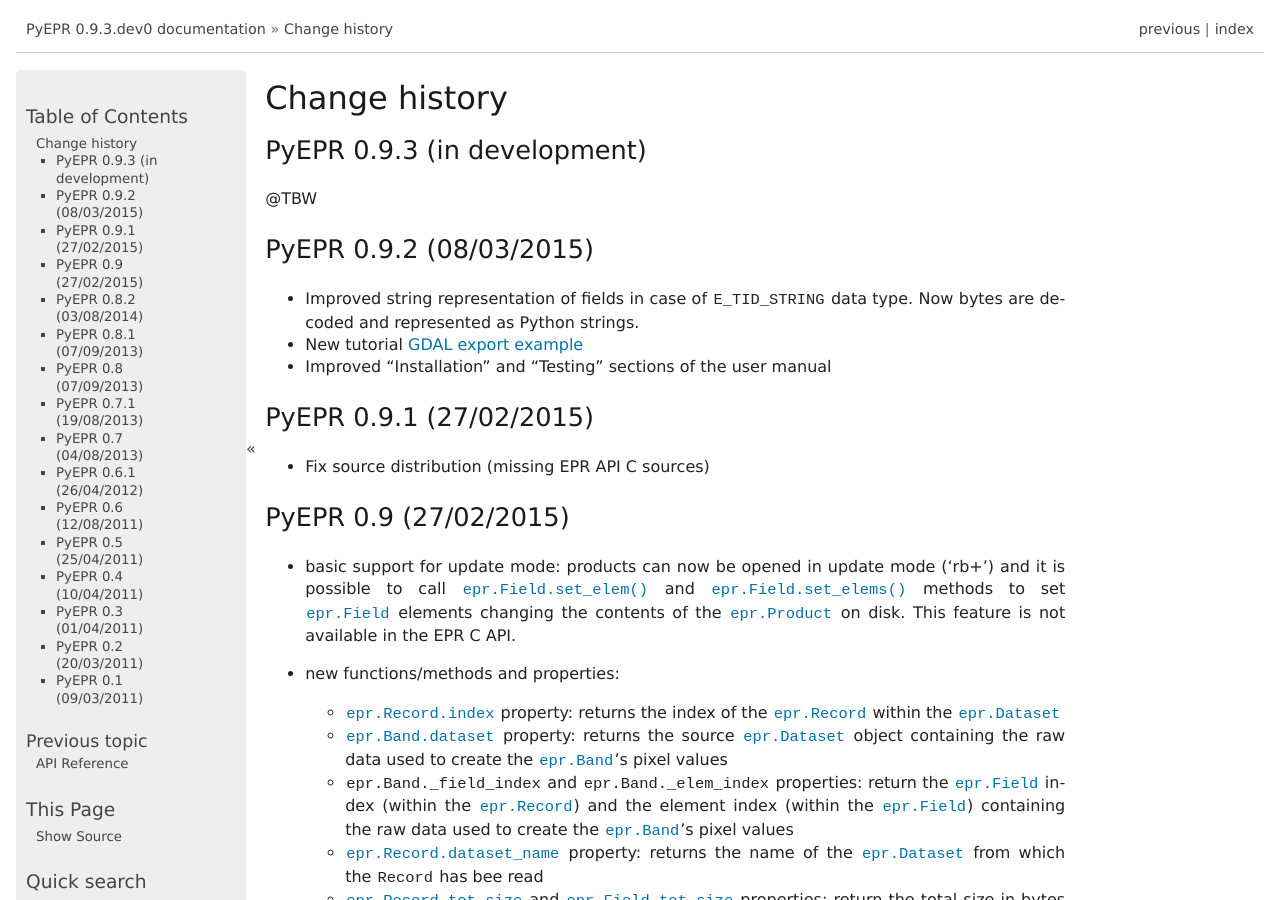
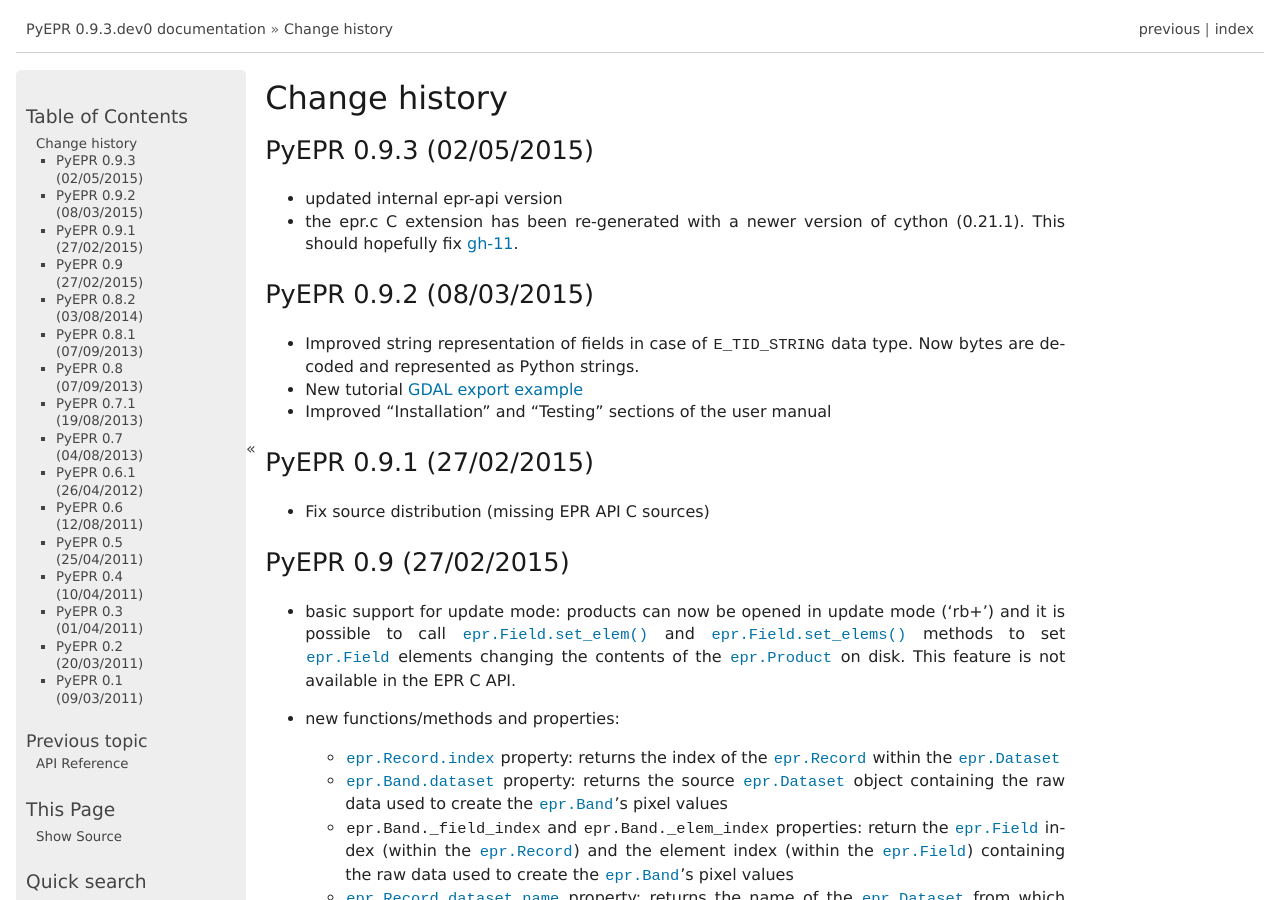
Before and after one commit to avalentino/pyepr, a Sphinx documentation site: the page built from doc/NEWS.txt, in a window 1280 px wide and 900 px high. Built offline with Sphinx 7.4.7, drawn with Linux system fonts in a browser that asks for light colours; formulas are drawn with MathJax 3.

Commit message:
Ready for v0.9.3 release

```diff
--- a/doc/NEWS.txt
+++ b/doc/NEWS.txt
@@ -1,10 +1,12 @@
 Change history
 ==============
 
-PyEPR 0.9.3 (in development)
-----------------------------
+PyEPR 0.9.3 (02/05/2015)
+------------------------
 
-@TBW
+* updated internal epr-api version
+* the epr.c C extension has been re-generated with a newer version of
+  cython (0.21.1). This should hopefully fix :issue:`11`.
 
 
 PyEPR 0.9.2 (08/03/2015)
--- a/doc/index.txt
+++ b/doc/index.txt
@@ -60,7 +60,8 @@
     Online documentation for other PyEpr_ versions:
 
     * `latest <https://pyepr.readthedocs.org/en/latest/>`_ development
-    * `0.9.2 <https://pyepr.readthedocs.org/en/v0.9.2/>`_ (latest stable)
+    * `0.9.3 <https://pyepr.readthedocs.org/en/v0.9.3/>`_ (latest stable)
+    * `0.9.2 <https://pyepr.readthedocs.org/en/v0.9.2/>`_
     * `0.9.1 <https://pyepr.readthedocs.org/en/v0.9.1/>`_
     * `0.9 <https://pyepr.readthedocs.org/en/v0.9/>`_
     * `0.8.2 <https://pyepr.readthedocs.org/en/v0.8.2/>`_
```
Also changed, not shown: 1 other file.
